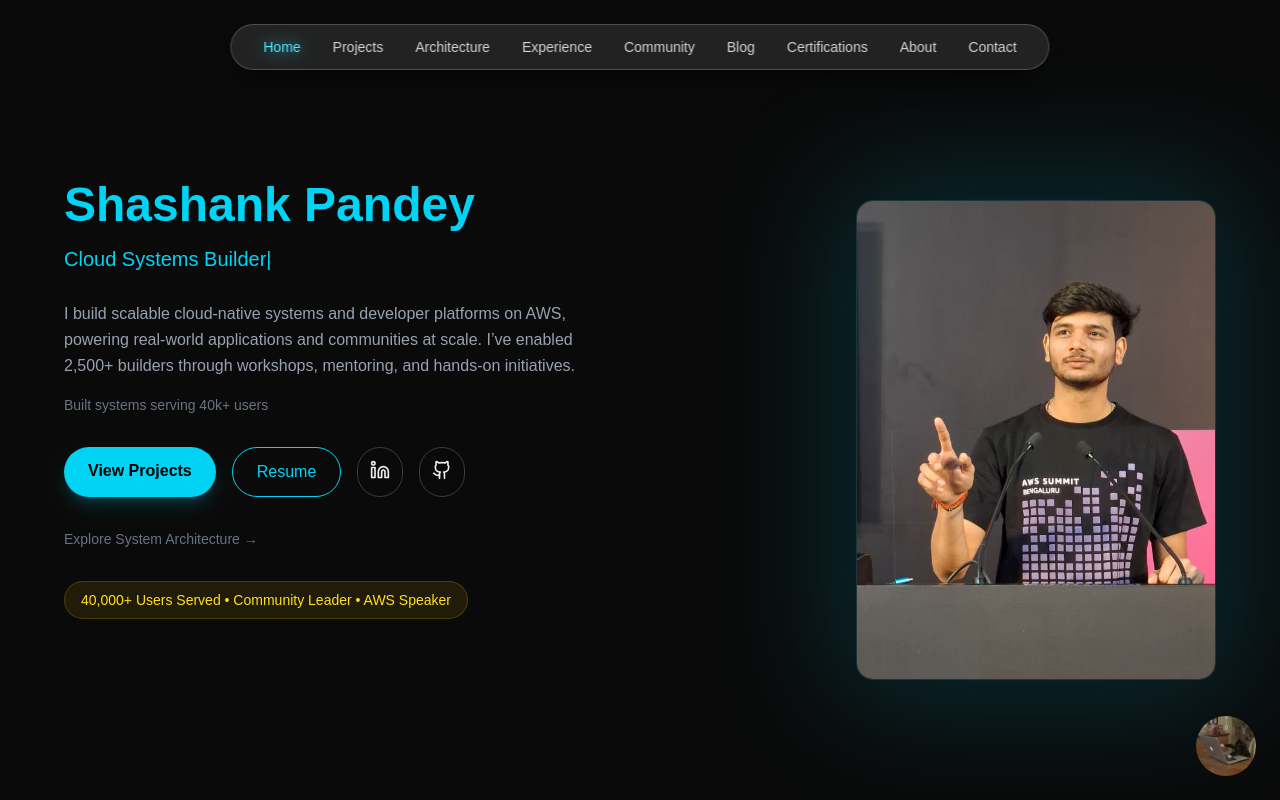
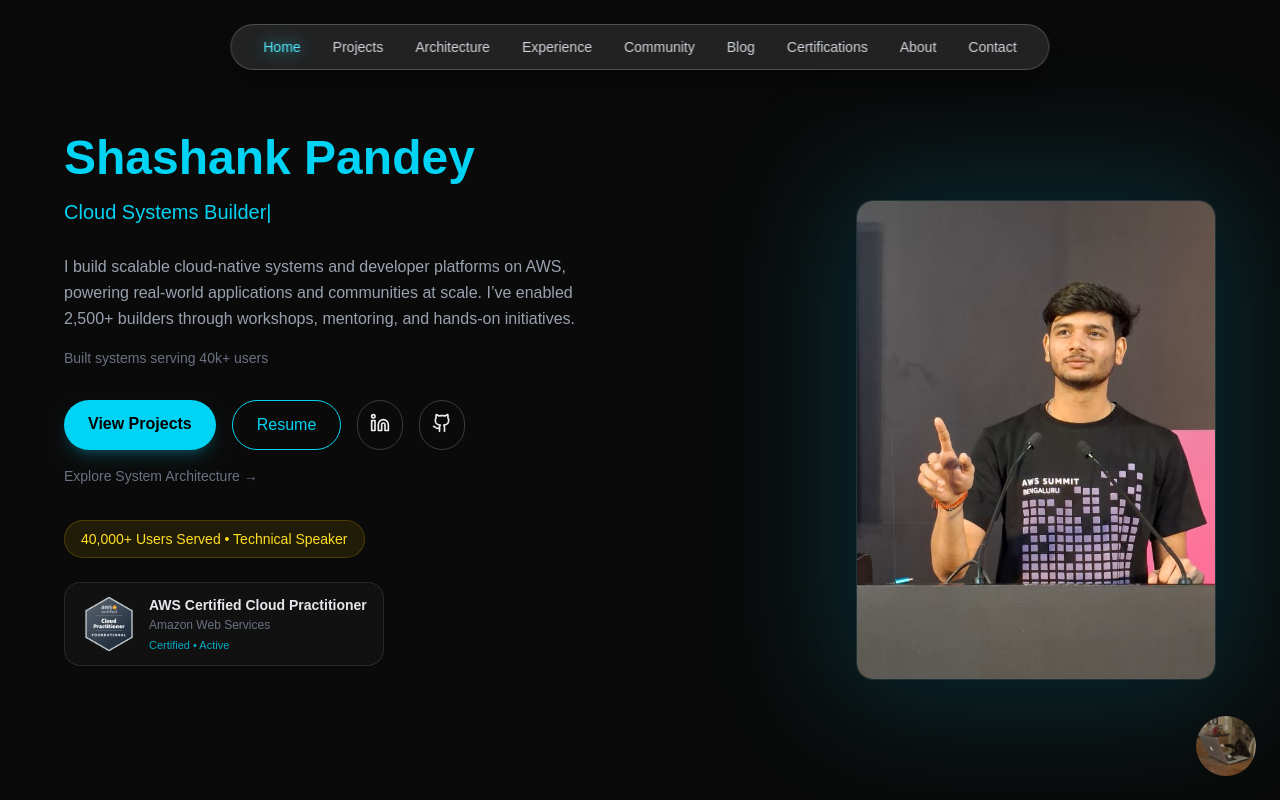
Before and after one commit to shashankpandey04/myportfolio, a Next.js app: page / in a window 1280 px wide. Built offline with nearby package versions, Linux system fonts and the light colour scheme.

Commit message:
Updated Landing Page

```diff
--- a/components/Hero.tsx
+++ b/components/Hero.tsx
@@ -11,20 +11,25 @@ export default function Hero() {
   const [openResume, setOpenResume] = useState(false);
 
   return (
-
     <section className="min-h-screen flex items-center px-6 py-16 md:py-0">
       <span className="sr-only">
         Official website of Shashank Pandey, Software Engineer,
         AWS Community Leader and Founder.
       </span>
+
       <div className="max-w-6xl mx-auto w-full grid md:grid-cols-2 gap-12 md:gap-16 items-center">
 
+        {/* LEFT CONTENT */}
         <div className="text-center md:text-left">
 
+          {/* Name */}
           <h1 className="text-3xl sm:text-4xl md:text-5xl font-bold">
-            <span className="text-cyan-400">Shashank Pandey</span>
+            <span className="text-cyan-400">
+              Shashank Pandey
+            </span>
           </h1>
 
+          {/* Animated Roles */}
           <div className="mt-4 text-lg sm:text-xl text-gray-300 h-8">
             <TypeAnimation
               sequence={[
@@ -45,19 +50,24 @@ export default function Hero() {
             />
           </div>
 
+          {/* Description */}
           <p className="mt-6 text-gray-400 max-w-lg mx-auto md:mx-0 leading-relaxed">
-            I build scalable cloud-native systems and developer platforms on AWS, powering real-world applications and communities at scale.
-            I’ve enabled 2,500+ builders through workshops, mentoring, and hands-on initiatives.
+            I build scalable cloud-native systems and developer platforms
+            on AWS, powering real-world applications and communities at
+            scale. I’ve enabled 2,500+ builders through workshops,
+            mentoring, and hands-on initiatives.
           </p>
 
+          {/* User Metric */}
           <p className="mt-4 text-sm text-gray-500">
             Built systems serving 40k+ users
           </p>
 
+          {/* CTA Buttons */}
           <div className="mt-8 flex flex-wrap justify-center md:justify-start gap-3 md:gap-4">
 
             <Link
-              href='/projects'
+              href="/projects"
               className="px-6 py-3 rounded-full bg-cyan-400 text-black font-semibold hover:bg-cyan-300 transition shadow-lg shadow-cyan-400/20"
             >
               View Projects
@@ -70,41 +80,109 @@ export default function Hero() {
               Resume
             </button>
 
-            <ResumeViewer open={openResume} setOpen={setOpenResume} />
+            <ResumeViewer
+              open={openResume}
+              setOpen={setOpenResume}
+            />
 
+            {/* LinkedIn */}
             <Link
               href="https://www.linkedin.com/in/shashankpandey04/"
               target="_blank"
+              rel="noopener noreferrer"
+              aria-label="LinkedIn"
               className="p-3 rounded-full border border-white/20 hover:border-cyan-400 hover:scale-105 transition"
             >
               <Linkedin className="w-5 h-5" />
             </Link>
 
+            {/* GitHub */}
             <Link
               href="https://github.com/shashankpandey04"
               target="_blank"
+              rel="noopener noreferrer"
+              aria-label="GitHub"
               className="p-3 rounded-full border border-white/20 hover:border-cyan-400 hover:scale-105 transition"
             >
               <Github className="w-5 h-5" />
             </Link>
 
-            <Link
-              href="/architecture"
-              className="mt-4 inline-block text-sm text-gray-500 hover:text-cyan-400 transition"
-            >
-              Explore System Architecture →
-            </Link>
-
           </div>
 
+          {/* Architecture Link */}
+          <Link
+            href="/architecture"
+            className="mt-4 inline-block text-sm text-gray-500 hover:text-cyan-400 transition"
+          >
+            Explore System Architecture →
+          </Link>
+
+          {/* Credibility Pill */}
           <div className="mt-8 flex justify-center md:justify-start">
-            <div className="inline-flex items-center gap-3 px-4 py-2 rounded-full
-            bg-yellow-400/10 border border-yellow-400/20 text-yellow-300 backdrop-blur-sm
-            text-sm hover:border-cyan-400/40 transition">
+            <div
+              className="
+                inline-flex items-center gap-3
+                px-4 py-2
+                rounded-full
+                bg-yellow-400/10
+                border border-yellow-400/20
+                text-yellow-300
+                backdrop-blur-sm
+                text-sm
+                hover:border-cyan-400/40
+                transition
+              "
+            >
               <span className="font-medium">
-                40,000+ Users Served • Community Leader • AWS Speaker
+                40,000+ Users Served • Technical Speaker
               </span>
+            </div>
+          </div>
 
+          {/* AWS Certification */}
+          <div className="mt-6 flex justify-center md:justify-start">
+            <div
+              className="
+                group
+                inline-flex items-center gap-3
+                px-4 py-3
+                rounded-2xl
+                bg-white/[0.03]
+                border border-white/10
+                backdrop-blur-sm
+                hover:border-cyan-400/30
+                hover:bg-cyan-400/[0.03]
+                transition-all duration-300
+              "
+            >
+              {/* Badge */}
+              <div className="relative w-14 h-14 shrink-0">
+                <Image
+                  src="/badge/aws-certified-cloud-practitioner-badge.png"
+                  alt="AWS Certified Cloud Practitioner"
+                  fill
+                  sizes="56px"
+                  className="
+                    object-contain
+                    transition-transform duration-300
+                    group-hover:scale-105
+                  "
+                />
+              </div>
+
+              <div className="text-left">
+                <p className="text-sm font-semibold text-gray-200">
+                  AWS Certified Cloud Practitioner
+                </p>
+
+                <p className="text-xs text-gray-500 mt-0.5">
+                  Amazon Web Services
+                </p>
+
+                <p className="text-[11px] text-cyan-400/80 mt-1">
+                  Certified • Active
+                </p>
+              </div>
             </div>
           </div>
 
@@ -113,15 +191,39 @@ export default function Hero() {
         <div className="flex justify-center md:justify-end mt-12 md:mt-20">
           <div className="relative w-56 sm:w-64 md:w-75 lg:w-90 aspect-3/4">
 
-            <div className="absolute -inset-4 bg-cyan-500/20 blur-3xl rounded-3xl"></div>
+            <div
+              className="
+                absolute
+                -inset-4
+                bg-cyan-500/20
+                blur-3xl
+                rounded-3xl
+              "
+            />
 
-            <div className="relative w-full h-full rounded-2xl overflow-hidden border border-white/10 backdrop-blur-xl">
+            <div
+              className="
+                relative
+                w-full
+                h-full
+                rounded-2xl
+                overflow-hidden
+                border border-white/10
+                backdrop-blur-xl
+              "
+            >
               <Image
                 src="/shashank.png"
                 alt="Shashank Pandey - Software Engineer"
                 fill
-                className="object-cover object-[center_18%] rounded-2xl shadow-[0_20px_80px_rgba(0,255,255,0.15)]"
                 priority
+                sizes="(max-width: 640px) 224px, (max-width: 768px) 256px, (max-width: 1024px) 300px, 360px"
+                className="
+                  object-cover
+                  object-[center_18%]
+                  rounded-2xl
+                  shadow-[0_20px_80px_rgba(0,255,255,0.15)]
+                "
               />
             </div>
 
@@ -129,6 +231,7 @@ export default function Hero() {
         </div>
 
       </div>
+
       <p className="sr-only">
         Shashank Pandey is a software engineer from India specializing
         in backend development, cloud computing, FastAPI, Next.js,
```
Also changed, not shown: public/badge/aws-certified-cloud-practitioner-badge.png (added), 1 other file (tests, documents, lock files or other folders).
